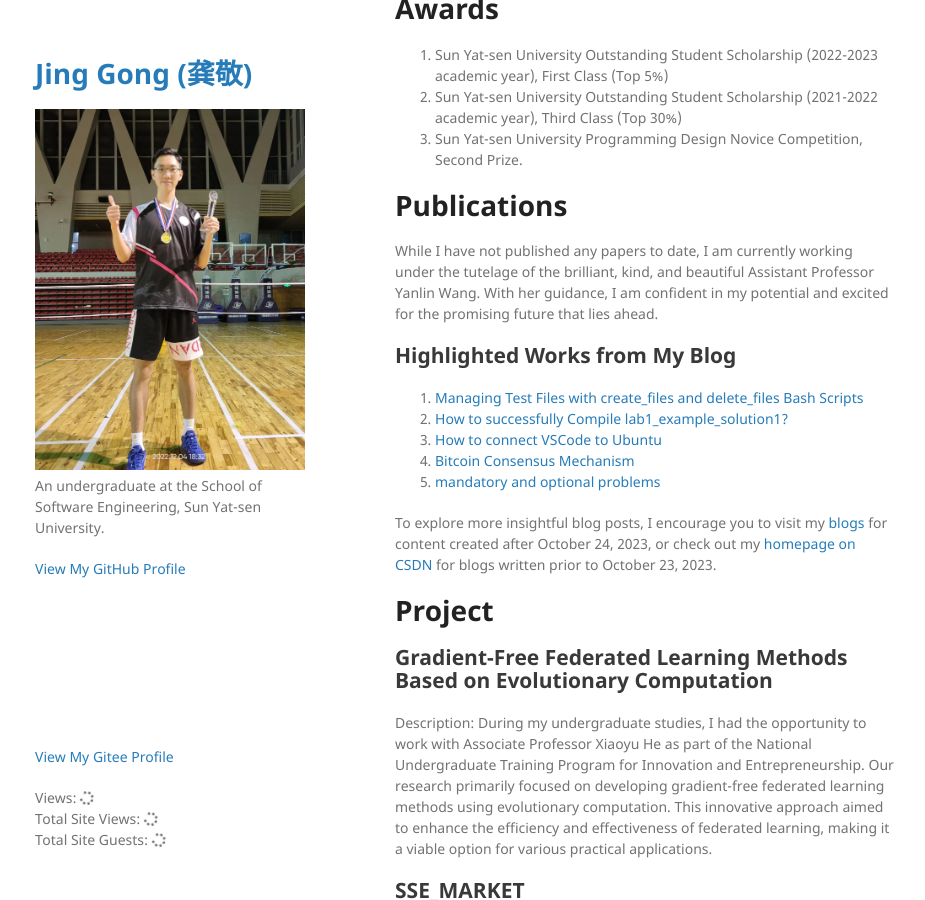
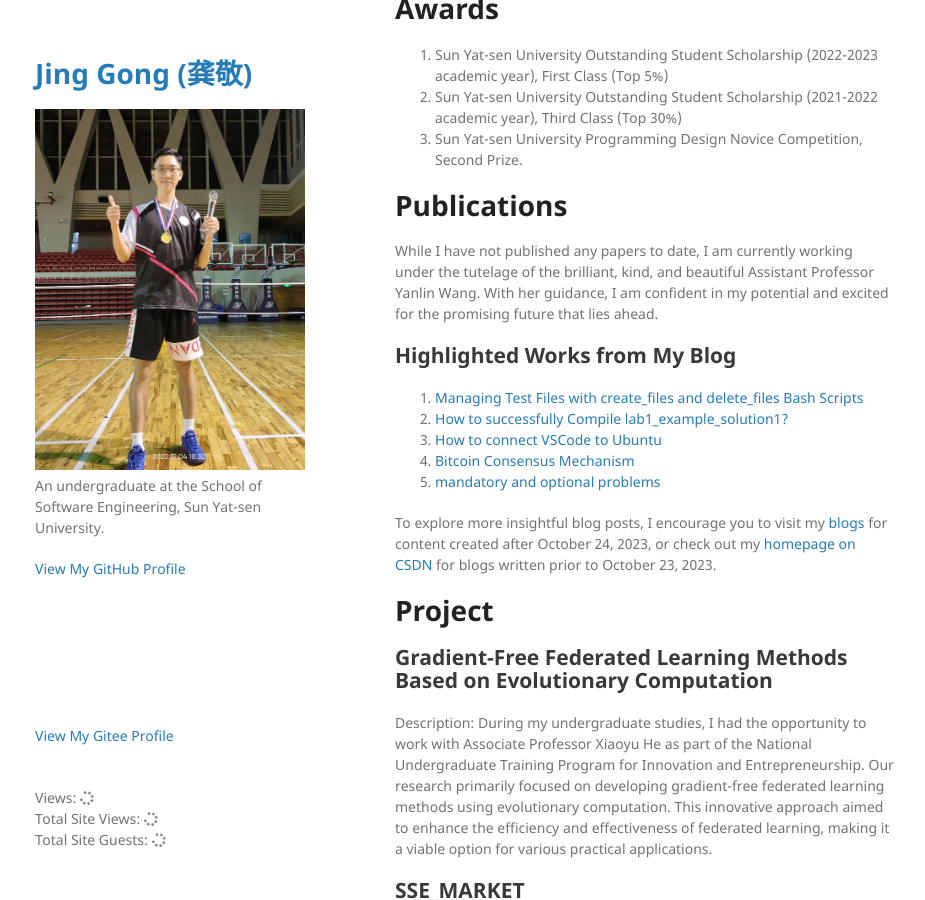
Before and after one commit to MikingG/MikingG.github.io, a Jekyll site: the page built from index.md, in a window 1280 px wide and 900 px high, scrolled down 470 px. Shown: the whole window, without its empty margins (175-1100 px from the left). Built offline with Jekyll 4.4.1, drawn with Linux system fonts in a browser that asks for light colours; nearby versions of some CDN libraries; comment, search, counter and statistics services are not loaded; our own code applies the rules of GitHub Pages for plain Markdown files.

Commit message:
Update default.html

```diff
--- a/_layouts/default.html
+++ b/_layouts/default.html
@@ -50,10 +50,10 @@
       </section>
       <footer>
         {% if site.github.is_project_page %}
-        <p>This project is maintained by <a href="{{ site.github.owner_url }}">{{ site.github.owner_name }}</a></p>
+        <p>This project is maintained by <a href="{{ site.github.owner_url }}">{{ site.github.owner_name }}</a></p><br>
         {% endif %}
 
-      <p class="view"><a href="https://gitee.com/gong-jing-mking">View My Gitee Profile</a></p>
+      <p class="view"><a href="https://gitee.com/gong-jing-mking">View My Gitee Profile</a></p><br>
       <link rel="stylesheet" href="https://use.fontawesome.com/releases/v5.3.1/css/all.css" integrity="sha384-mzrmE5qonljUremFsqc01SB46JvROS7bZs3IO2EmfFsd15uHvIt+Y8vEf7N7fWAU" crossorigin="anonymous">
 
       <span id="busuanzi_container_page_pv">Views: <span id="busuanzi_value_page_pv"><i class="fa fa-spinner fa-spin"></i></span></span><br>
```
